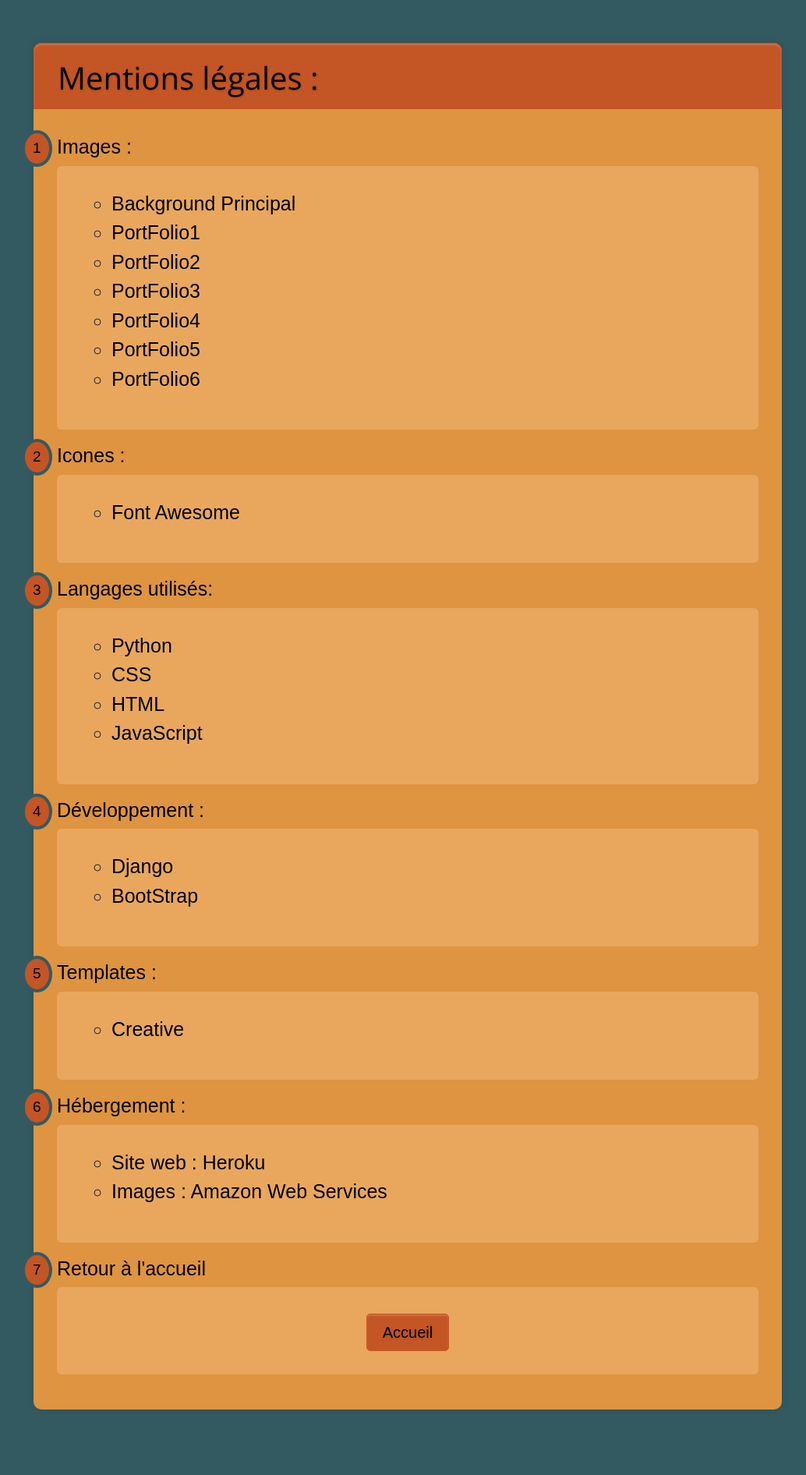
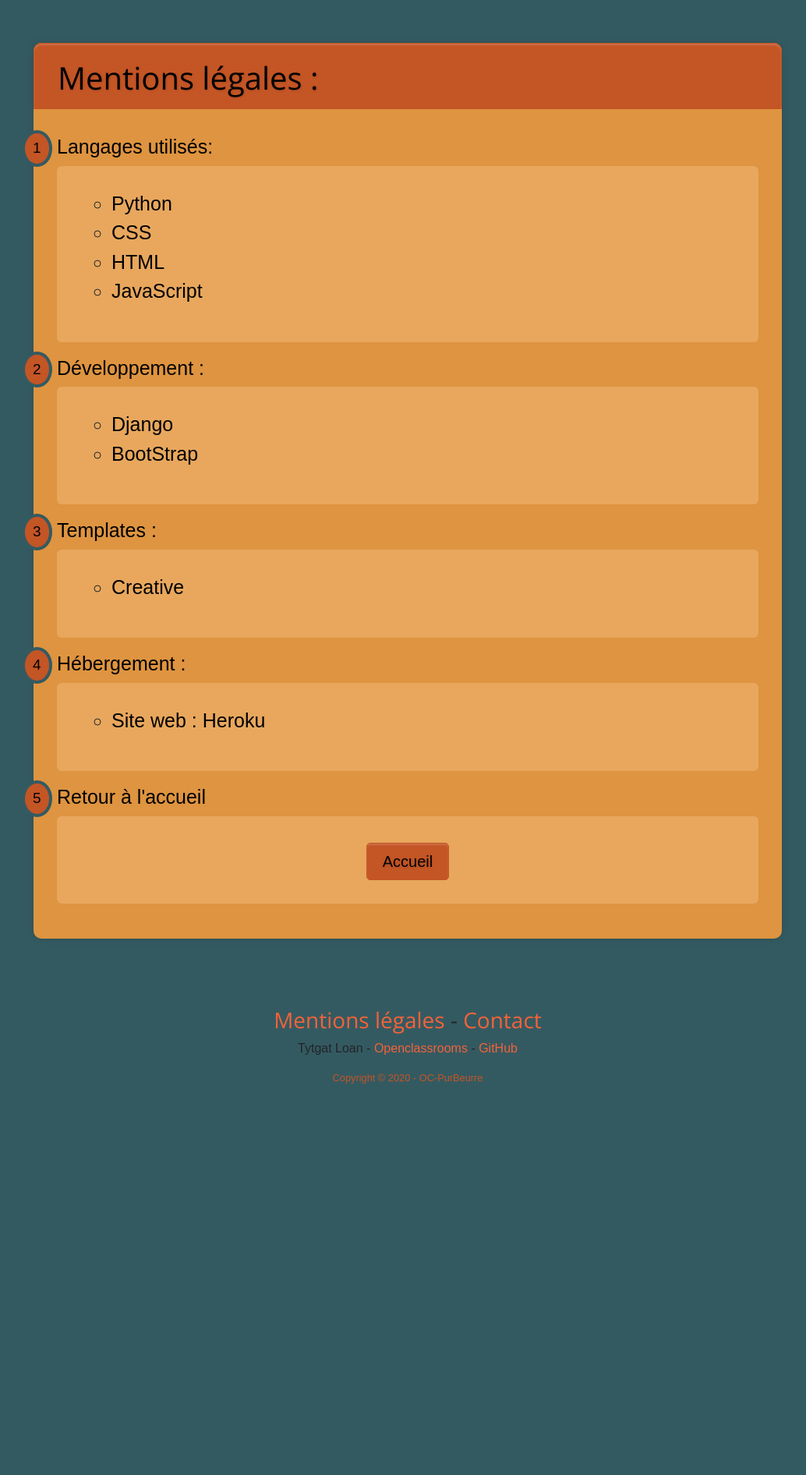
Before and after one commit to orionewton/P10, a Django app: page /mention/ in a window 1280 px wide. Shown: the part 93-1985 px from the top of the page at 78% size, without its empty margins (117-1151 px from the left). After the commit the page ends 1483 px from the top, so only its background shows below. Run offline with Django 3.2, Linux system fonts and the light colour scheme; some libraries are stand-ins or nearby versions; some web fonts are replaced.

Commit message:
mentions maj

```diff
--- a/home/templates/home/base.html
+++ b/home/templates/home/base.html
@@ -123,7 +123,7 @@
 {% endif %}
 </div>
 {% block content%}
-{% endblock %}
+{% endblock content %}
 <footer class="bg-primary py-5">
     <div class="text-center">
         <h3><a class="footerbtn js-scroll-trigger" href="/mention">Mentions légales</a> - <a
--- a/home/templates/home/mention.html
+++ b/home/templates/home/mention.html
@@ -5,25 +5,7 @@
 <div class="basicbox">
     <div class="form-style-10 alimentcard mention mt-5">
         <h1>Mentions légales :</h1>
-        <div class="section"><span>1</span>Images :</div>
-        <div class="inner-wrap">
-            <ul>
-                <li><a href="https://www.freepik.com/home">Background Principal</a></li>
-                <li><a href="https://www.freepik.com/home">PortFolio1</a></li>
-                <li><a href="https://www.freepik.com/home">PortFolio2</a></li>
-                <li><a href="https://www.freepik.com/home">PortFolio3</a></li>
-                <li><a href="https://www.freepik.com/home">PortFolio4</a></li>
-                <li><a href="https://www.freepik.com/home">PortFolio5</a></li>
-                <li><a href="https://www.freepik.com/home">PortFolio6</a></li>
-            </ul>
-        </div>
-        <div class="section"><span>2</span>Icones :</div>
-        <div class="inner-wrap">
-            <ul>
-                <li><a href="https://fontawesome.com">Font Awesome</a></li>
-            </ul>
-        </div>
-        <div class="section"><span>3</span>Langages utilisés:</div>
+        <div class="section"><span>1</span>Langages utilisés:</div>
         <div class="inner-wrap">
             <ul>
                 <li><a href="https://www.python.org">Python</a></li>
@@ -34,7 +16,7 @@
         </div>
 
 
-        <div class="section"><span>4</span>Développement :</div>
+        <div class="section"><span>2</span>Développement :</div>
         <div class="inner-wrap">
             <ul>
                 <li><a href="https://www.python.org">Django</a></li>
@@ -42,20 +24,19 @@
                 </a></li>
             </ul>
         </div>
-        <div class="section"><span>5</span>Templates :</div>
+        <div class="section"><span>3</span>Templates :</div>
         <div class="inner-wrap">
             <ul>
                 <li><a href="https://startbootstrap.com/themes/creative/">Creative</a></li>
             </ul>
         </div>
-        <div class="section"><span>6</span>Hébergement :</div>
+        <div class="section"><span>4</span>Hébergement :</div>
         <div class="inner-wrap">
             <ul>
                 <li><a href="https://dashboard.heroku.com/">Site web : Heroku</a></li>
-                <li><a href="https://aws.amazon.com/fr/">Images : Amazon Web Services</a></li>
             </ul>
         </div>
-        <div class="section"><span>7</span>Retour à l'accueil
+        <div class="section"><span>5</span>Retour à l'accueil
         </div>
         <div class="inner-wrap text-center alimentcardbuttonbox">
             <div class="button-section mt-1"
```
